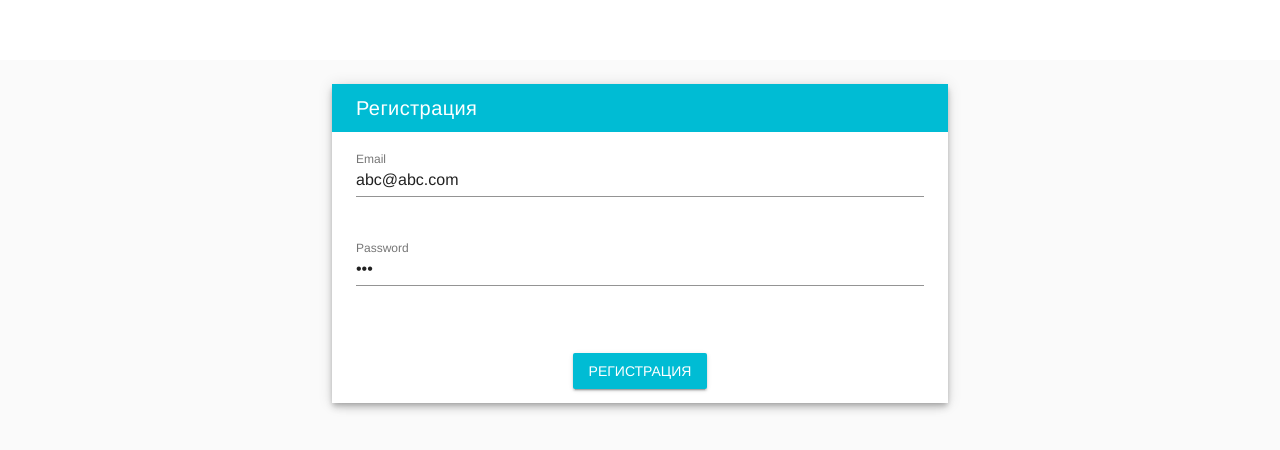
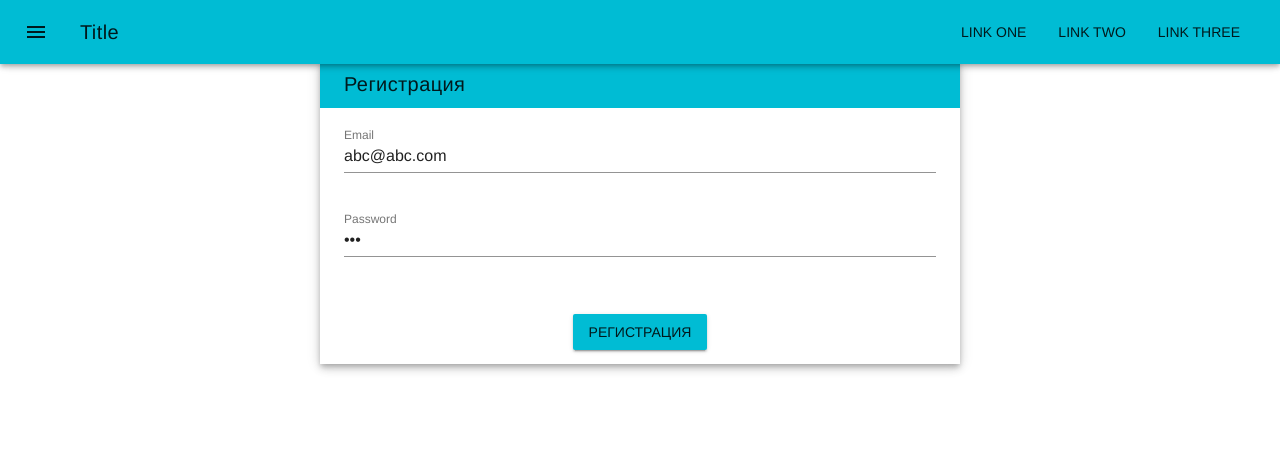
Before and after one commit to strtsv/vuetracker, a Vue app in the folder client/: page /#/register in a window 1280 px wide. Shown: the top 450 px of the page. Built offline with nearby package versions, Linux system fonts and the light colour scheme.

Commit message:
Setup the design of vuetify forms for login & register

```diff
--- a/client/src/App.vue
+++ b/client/src/App.vue
@@ -1,18 +1,17 @@
 <template>
   <div id="app">
-    <v-app>
-      <main>
-        <v-container fluid>
-          <router-view></router-view>
-        </v-container>
-      </main>
-    </v-app>
+    <page-header />
+    <router-view></router-view>
   </div>
 </template>
 
 <script>
+import PageHeader from '@/components/Header.vue'
 export default {
-  name: 'app'
+  name: 'app',
+  components: {
+    PageHeader
+  }
 }
 </script>
 
@@ -25,4 +24,13 @@ export default {
   color: #2c3e50;
   margin-top: 60px;
 }
+.input-group--text-field input{
+  border-bottom: 1px solid black;
+}
+.toolbar__title{
+  color:white;
+}
+.btn__content{
+  color:white;
+}
 </style>
--- /dev/null
+++ b/client/src/components/Header.vue
@@ -0,0 +1,19 @@
+<template>
+  <v-toolbar fixed class="cyan">
+    <v-toolbar-side-icon></v-toolbar-side-icon>
+    <v-toolbar-title class="mr-4">Title</v-toolbar-title>
+    <v-spacer></v-spacer>
+    <v-toolbar-items class="hidden-sm-and-down">
+      <v-btn flat>Link One</v-btn>
+      <v-btn flat>Link Two</v-btn>
+      <v-btn flat>Link Three</v-btn>
+    </v-toolbar-items>
+  </v-toolbar>
+</template>
+<script>
+export default {
+  name: 'Header',
+  methods: {
+  }
+}
+</script>
--- a/client/src/components/Register.vue
+++ b/client/src/components/Register.vue
@@ -1,7 +1,7 @@
 <template>
   <v-flex xs6 offset-xs3>
     <div class="white elevation-5">
-      <v-toolbar flat dense class="cyan" dark>
+      <v-toolbar flat dense class="cyan">
         <v-toolbar-title>Регистрация</v-toolbar-title>
       </v-toolbar>
       <div class="pl-4 pr-4 pt-3 pb-2">
@@ -24,7 +24,6 @@
         <div class="danger-alert" v-html="error" />
         <br>
         <v-btn
-          dark
           class="cyan"
           @click="register">
           Регистрация
```
Also changed, not shown: 1 other file (tests, documents, lock files or other folders).
